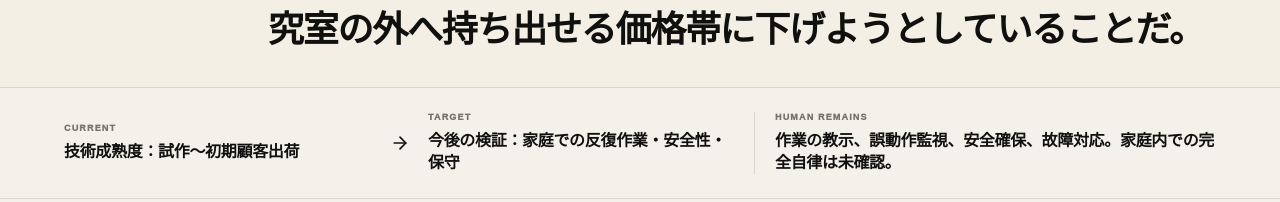
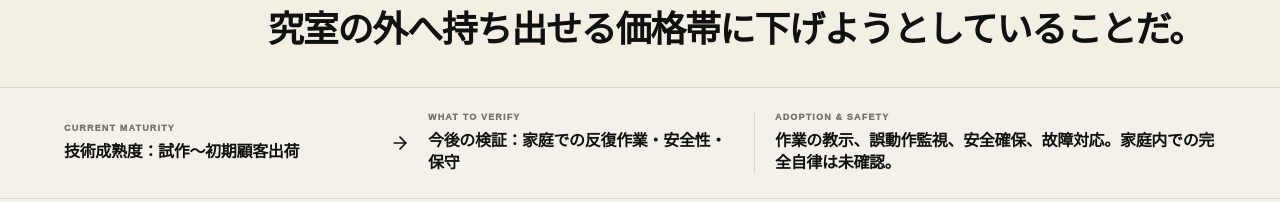
Before and after one commit to yasu-kai/tech-meets-japan, a Next.js app: page /research/frontier-tech/nori-a3 in a window 1280 px wide. Shown: the part 1208-1410 px from the top of the page. Built offline with nearby package versions, Linux system fonts and the light colour scheme.

Commit message:
Use technology-neutral maturity and adoption labels for non-AI research articles

```diff
--- a/app/research/[category]/[slug]/page.tsx
+++ b/app/research/[category]/[slug]/page.tsx
@@ -37,6 +37,7 @@ export default async function StoryPage({params}:{params:Promise<{category:strin
   const story=storyMap[slug];
   if(!story || story.category!==category) notFound();
   const image=generatedEditorialImage(story.slug);
+  const isFrontierTech=story.category==="frontier-tech";
   const related=researchStories.filter(item=>item.category===story.category && item.slug!==story.slug).slice(0,3);
 
   return <>
@@ -66,10 +67,10 @@ export default async function StoryPage({params}:{params:Promise<{category:strin
         </section>
 
         <section className="story-depth">
-          <div><span>CURRENT</span><strong>{story.depth.current}</strong></div>
+          <div><span>{isFrontierTech?"CURRENT MATURITY":"CURRENT"}</span><strong>{story.depth.current}</strong></div>
           <ArrowRight size={20}/>
-          <div><span>TARGET</span><strong>{story.depth.target}</strong></div>
-          <div className="story-human"><span>HUMAN REMAINS</span><strong>{story.depth.human}</strong></div>
+          <div><span>{isFrontierTech?"WHAT TO VERIFY":"TARGET"}</span><strong>{story.depth.target}</strong></div>
+          <div className="story-human"><span>{isFrontierTech?"ADOPTION & SAFETY":"HUMAN REMAINS"}</span><strong>{story.depth.human}</strong></div>
         </section>
 
         <div className="story-body">
@@ -83,7 +84,7 @@ export default async function StoryPage({params}:{params:Promise<{category:strin
 
           <section className="story-question">
             <span>THE QUESTION</span>
-            <h2>この市場が成功した世界で、 人間は何をしなくなるのか。</h2>
+            <h2>{isFrontierTech?"この技術が日本で使われるには、次に何を検証する必要があるか。":"この市場が成功した世界で、 人間は何をしなくなるのか。"}</h2>
           </section>
 
           <section className="story-sources">
```
